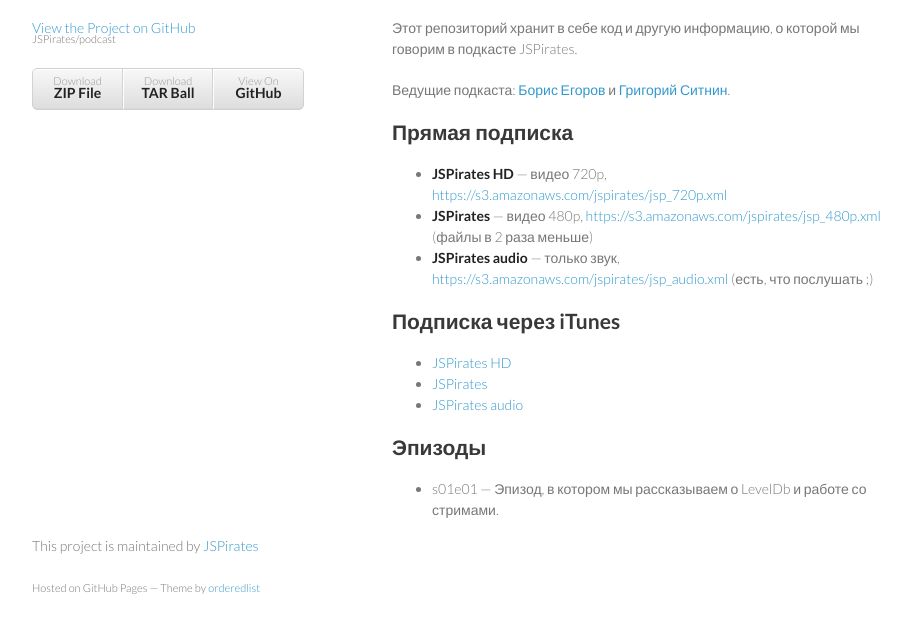
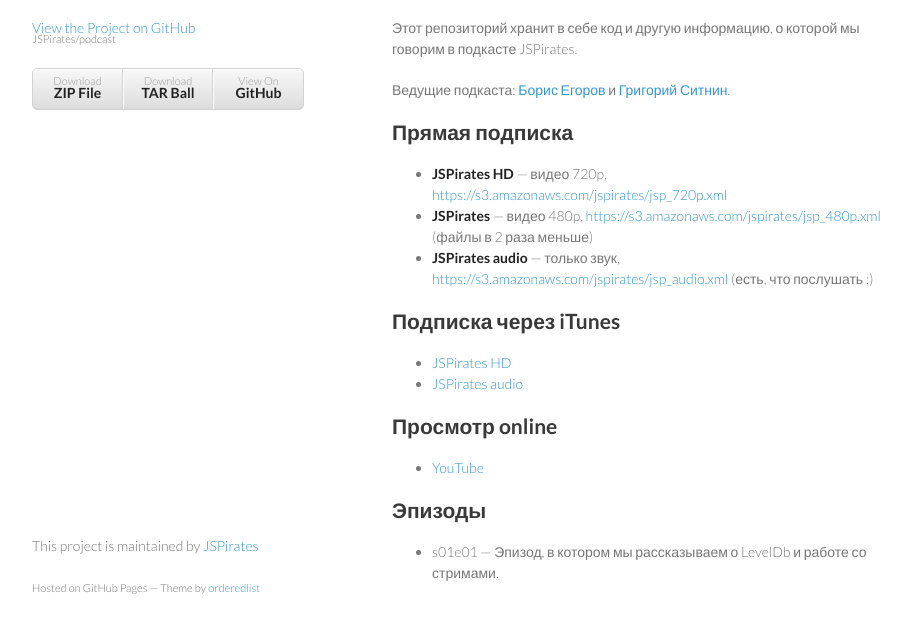
Before and after one commit to JSPirates/podcast, a plain HTML site: page index.html in a window 1280 px wide. Shown: the part 133-766 px from the top of the page, without its empty margins (178-1089 px from the left). Drawn offline with Linux system fonts and the light colour scheme.

```diff
--- a/index.html
+++ b/index.html
@@ -52,9 +52,13 @@
 <a name="%D0%9F%D0%BE%D0%B4%D0%BF%D0%B8%D1%81%D0%BA%D0%B0-%D1%87%D0%B5%D1%80%D0%B5%D0%B7-itunes" class="anchor" href="#%D0%9F%D0%BE%D0%B4%D0%BF%D0%B8%D1%81%D0%BA%D0%B0-%D1%87%D0%B5%D1%80%D0%B5%D0%B7-itunes"><span class="octicon octicon-link"></span></a>Подписка через iTunes</h2>
 
 <ul>
-<li><strong><a href="https://itunes.apple.com/ru/podcast?684240414">JSPirates HD</a></strong></li>
-<li><strong><a href="https://itunes.apple.com/ru/podcast?684239969">JSPirates</a></strong></li>
-<li><strong><a href="https://itunes.apple.com/ru/podcast?684239776">JSPirates audio</a></strong></li>
+<li><strong><a href="http://itunes.apple.com/ru/podcast?684240414">JSPirates HD</a></strong></li>
+<li><strong><a href="http://itunes.apple.com/ru/podcast?684239776">JSPirates audio</a></strong></li>
+</ul><h2>
+<a name="%D0%9F%D1%80%D0%BE%D1%81%D0%BC%D0%BE%D1%82%D1%80-online" class="anchor" href="#%D0%9F%D1%80%D0%BE%D1%81%D0%BC%D0%BE%D1%82%D1%80-online"><span class="octicon octicon-link"></span></a>Просмотр online</h2>
+
+<ul>
+<li><a href="http://www.youtube.com/channel/UCoQvColVafC905L1wyqfjcg">YouTube</a></li>
 </ul><h2>
 <a name="%D0%AD%D0%BF%D0%B8%D0%B7%D0%BE%D0%B4%D1%8B" class="anchor" href="#%D0%AD%D0%BF%D0%B8%D0%B7%D0%BE%D0%B4%D1%8B"><span class="octicon octicon-link"></span></a>Эпизоды</h2>
 
--- a/params.json
+++ b/params.json
@@ -1 +1 @@
-{"name":"JSPirates Podcast","tagline":"Code for the JSPirates podcasts","body":"# JSPirates Podcast\r\n\r\nПриблизительно еженедельный подкаст о Node.js, модулях, подходах и т.д.\r\n\r\nЭтот репозиторий хранит в себе код и другую информацию, о которой мы говорим в подкасте JSPirates.\r\n\r\nВедущие подкаста: [Борис Егоров](http://github.com/dolphin278) и [Григорий Ситнин](http://github.com/sitnin).\r\n\r\n## Прямая подписка\r\n\r\n  * **JSPirates HD** — видео 720p, [https://s3.amazonaws.com/jspirates/jsp_720p.xml](https://s3.amazonaws.com/jspirates/jsp_720p.xml)\r\n  * **JSPirates** — видео 480p, [https://s3.amazonaws.com/jspirates/jsp_480p.xml](https://s3.amazonaws.com/jspirates/jsp_480p.xml) (файлы в 2 раза меньше)\r\n  * **JSPirates audio** — только звук, [https://s3.amazonaws.com/jspirates/jsp_audio.xml](https://s3.amazonaws.com/jspirates/jsp_audio.xml) (есть, что послушать ;)\r\n\r\n## Подписка через iTunes\r\n\r\n  * **[JSPirates HD](https://itunes.apple.com/ru/podcast?684240414)**\r\n  * **[JSPirates](https://itunes.apple.com/ru/podcast?684239969)**\r\n  * **[JSPirates audio](https://itunes.apple.com/ru/podcast?684239776)**\r\n\r\n## Эпизоды\r\n\r\n  * s01e01 — Эпизод, в котором мы рассказываем о LevelDb и работе со стримами.\r\n","google":"","note":"Don't delete this file! It's used internally to help with page regeneration."}
+{"name":"JSPirates Podcast","tagline":"Code for the JSPirates podcasts","body":"# JSPirates Podcast\r\n\r\nПриблизительно еженедельный подкаст о Node.js, модулях, подходах и т.д.\r\n\r\nЭтот репозиторий хранит в себе код и другую информацию, о которой мы говорим в подкасте JSPirates.\r\n\r\nВедущие подкаста: [Борис Егоров](http://github.com/dolphin278) и [Григорий Ситнин](http://github.com/sitnin).\r\n\r\n## Прямая подписка\r\n\r\n* **JSPirates HD** — видео 720p, [https://s3.amazonaws.com/jspirates/jsp_720p.xml](https://s3.amazonaws.com/jspirates/jsp_720p.xml)\r\n* **JSPirates** — видео 480p, [https://s3.amazonaws.com/jspirates/jsp_480p.xml](https://s3.amazonaws.com/jspirates/jsp_480p.xml) (файлы в 2 раза меньше)\r\n* **JSPirates audio** — только звук, [https://s3.amazonaws.com/jspirates/jsp_audio.xml](https://s3.amazonaws.com/jspirates/jsp_audio.xml) (есть, что послушать ;)\r\n\r\n## Подписка через iTunes\r\n\r\n* **[JSPirates HD](http://itunes.apple.com/ru/podcast?684240414)**\r\n* **[JSPirates audio](http://itunes.apple.com/ru/podcast?684239776)**\r\n\r\n## Просмотр online\r\n\r\n* [YouTube](http://www.youtube.com/channel/UCoQvColVafC905L1wyqfjcg)\r\n\r\n## Эпизоды\r\n\r\n  * s01e01 — Эпизод, в котором мы рассказываем о LevelDb и работе со стримами.\r\n","google":"","note":"Don't delete this file! It's used internally to help with page regeneration."}
```
